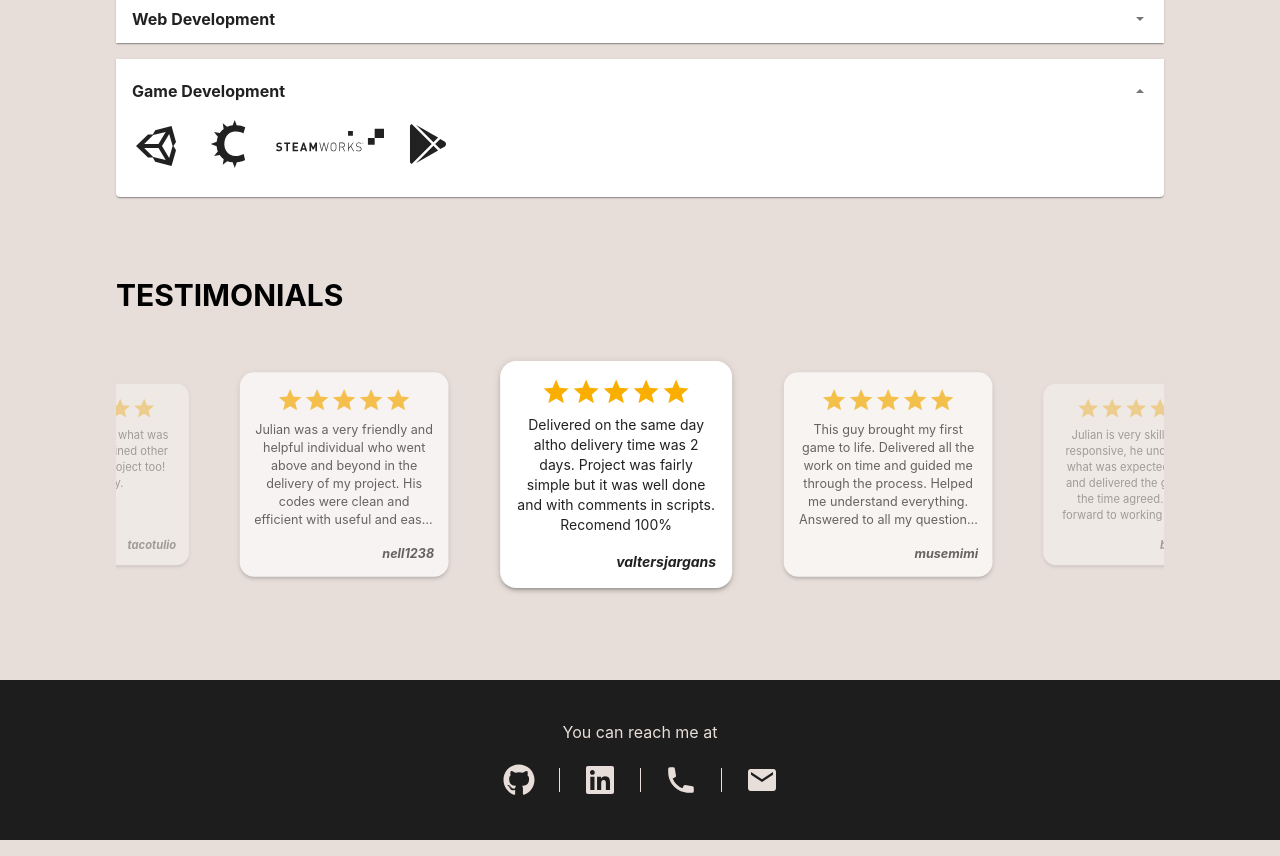
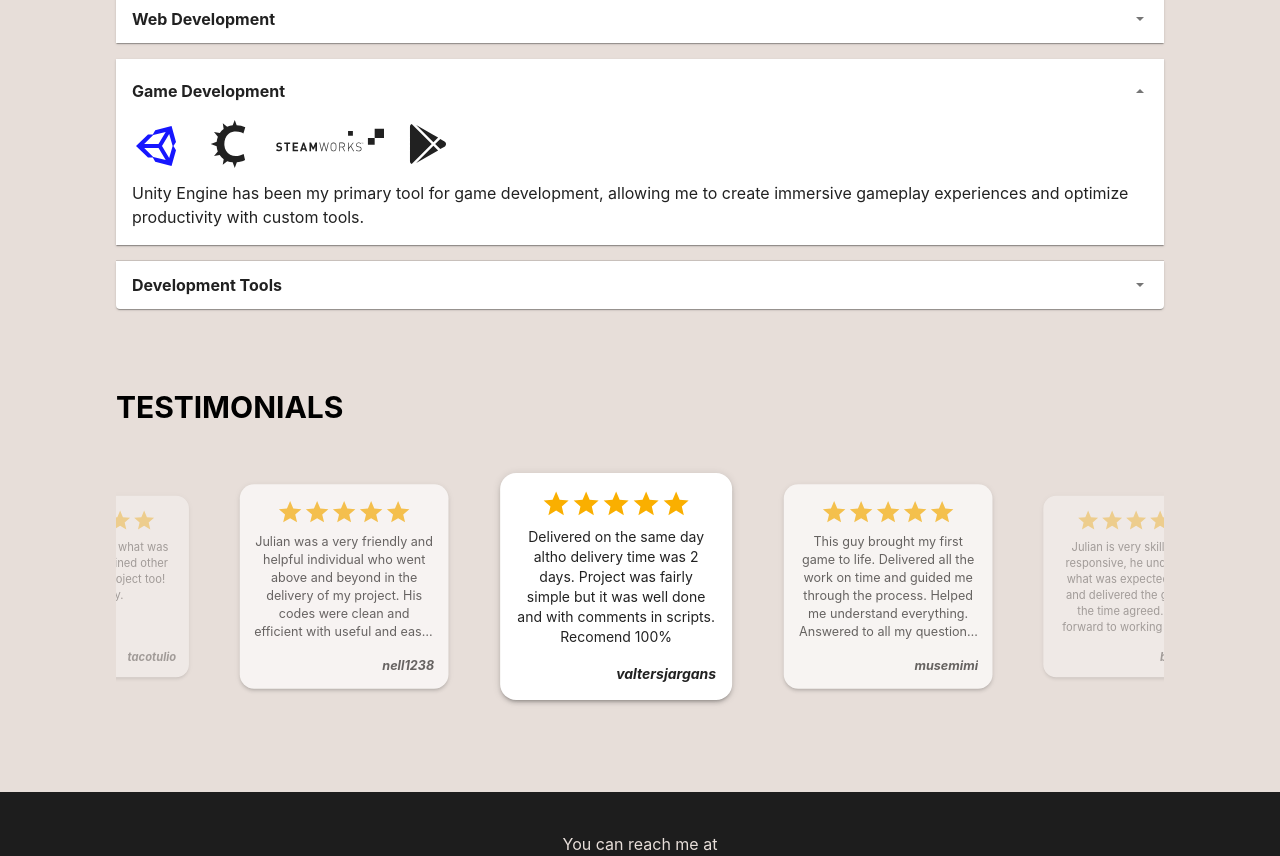
Before and after one commit to juliantwx/Devsite, a React (Create React App) app in the folder frontend/: page /test in a window 1280 px wide. Shown: the part 882-1738 px from the top of the page. Built offline with nearby package versions, Linux system fonts and the light colour scheme; a web font is replaced by a local one.

Commit message:
Accordions now displays the default skill when expanded

```diff
--- a/frontend/src/data/skills.jsx
+++ b/frontend/src/data/skills.jsx
@@ -1,6 +1,6 @@
 // This file defines an array of image names representing my skills and experiences.
 
-import { FaGooglePlay } from "react-icons/fa";
+import { FaGooglePlay, FaGithub } from "react-icons/fa";
 import { SiSteamworks, SiStencyl } from "react-icons/si";
 import { BiLogoUnity } from "react-icons/bi";
 
@@ -44,6 +44,18 @@ const skills = [
       },
     ],
   },
+  {
+    category: "Development Tools",
+    skills: [
+      {
+        name: "GitHub",
+        icon: FaGithub,
+        iconSize: 48,
+        toolTipOffset: [0, 0],
+        desc: "GitHub has been my go-to platform for version control and collaboration, enabling me to manage projects efficiently, and share code with team members, streamlining the development process.",
+      },
+    ],
+  },
 ];
 
 export default skills;
--- a/frontend/src/pages/Home.jsx
+++ b/frontend/src/pages/Home.jsx
@@ -17,11 +17,22 @@ import Carousel from "../components/Carousel";
 
 function Home() {
   const [currentAccordion, setCurrentAccordion] = useState("Game Development");
-  const [currentSkill, setCurrentSkill] = useState(null);
+  const [currentSkill, setCurrentSkill] = useState(
+    getDefaultSkill(currentAccordion)
+  );
 
-  function changeAccordion(accordion) {
-    setCurrentAccordion(currentAccordion !== accordion ? accordion : "");
-    setCurrentSkill(null);
+  // Returns the first element of a given skill category
+  function getDefaultSkill(category) {
+    return (
+      skills.find((skillCategory) => skillCategory.category === category)
+        ?.skills?.[0] || null
+    );
+  }
+
+  // Update the current accordion and skill
+  function changeAccordion(category) {
+    setCurrentAccordion(currentAccordion !== category ? category : "");
+    setCurrentSkill(getDefaultSkill(category));
   }
 
   return (
@@ -164,8 +175,10 @@ function Home() {
                       <skill.icon
                         size={skill.iconSize}
                         className={`${skill?.options ?? ""} ${
-                          currentSkill?.name === skill.name ? "text-taupe" : ""
-                        } hover:text-taupe transition-colors`}
+                          currentSkill?.name === skill.name
+                            ? "text-dark-blue"
+                            : ""
+                        } hover:text-amber transition-colors`}
                         style={{ cursor: "pointer" }}
                         onClick={() => setCurrentSkill(skill)}
                       />
```
